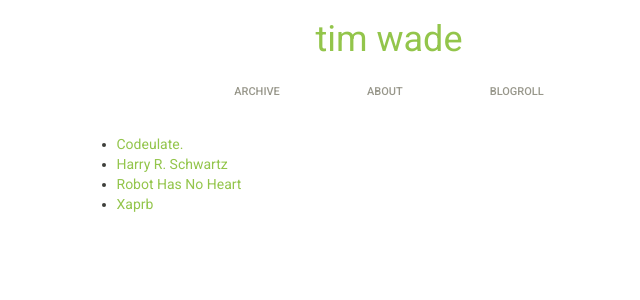
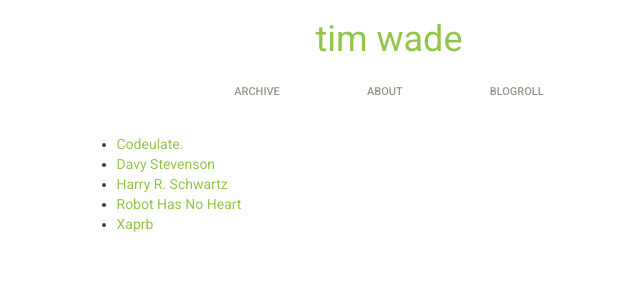
Before and after one commit to imtayadeway/imtayadeway.github.io, a Jekyll site: the page built from blogroll/index.html, in a window 1280 px wide. Shown: the top 300 px of the page, without its empty margins (251-891 px from the left). Built offline with Jekyll 4.4.1, drawn with Linux system fonts in a browser that asks for light colours; Markdown is read by kramdown in place of the engine named in the settings.

Commit message:
Add another blog to blogroll.

```diff
--- a/blogroll/index.html
+++ b/blogroll/index.html
@@ -5,6 +5,7 @@ title: blogroll
 
 <ul>
   <li><a href="http://codeulate.com">Codeulate.</a></li>
+  <li><a href="http://www.davystevenson.com">Davy Stevenson</a></li>
   <li><a href="http://harryrschwartz.com">Harry R. Schwartz</a></li>
   <li><a href="http://rhnh.net/">Robot Has No Heart</a></li>
   <li><a href="http://www.xaprb.com/">Xaprb</a></li>
```
